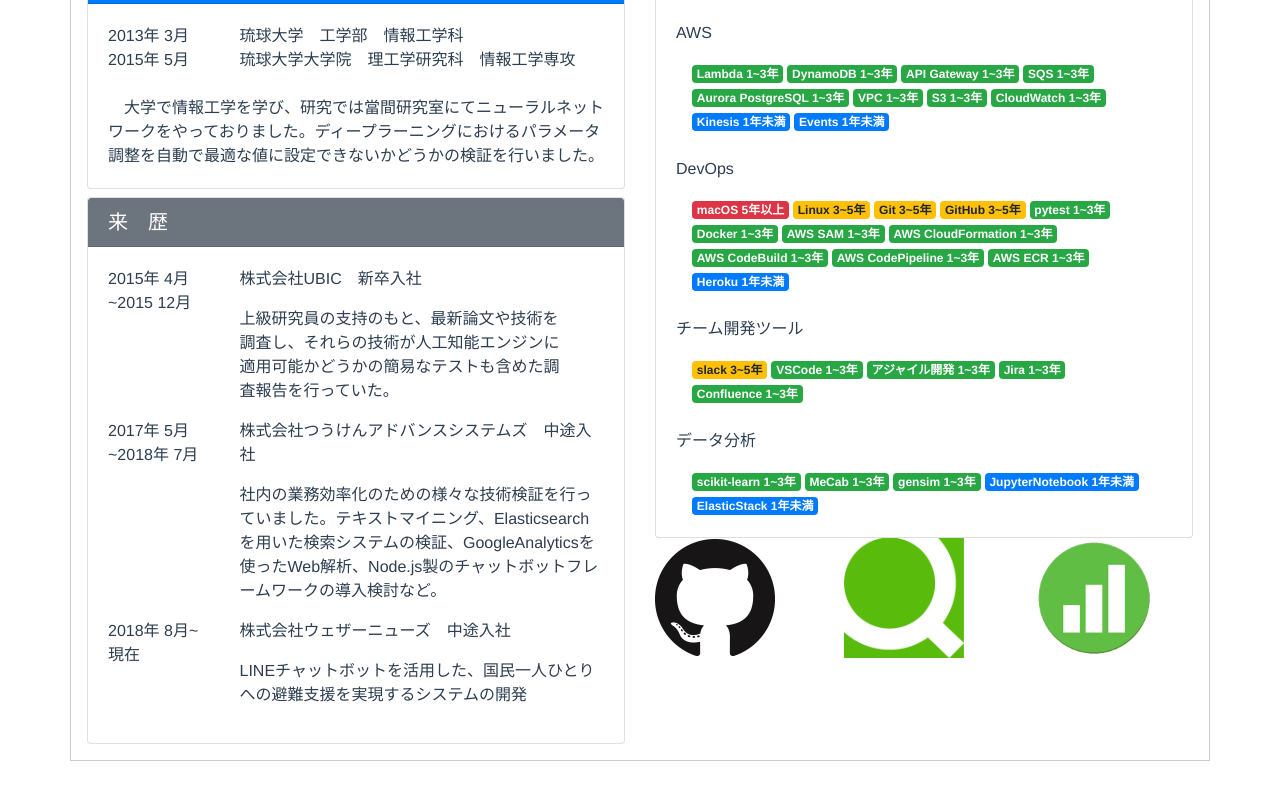
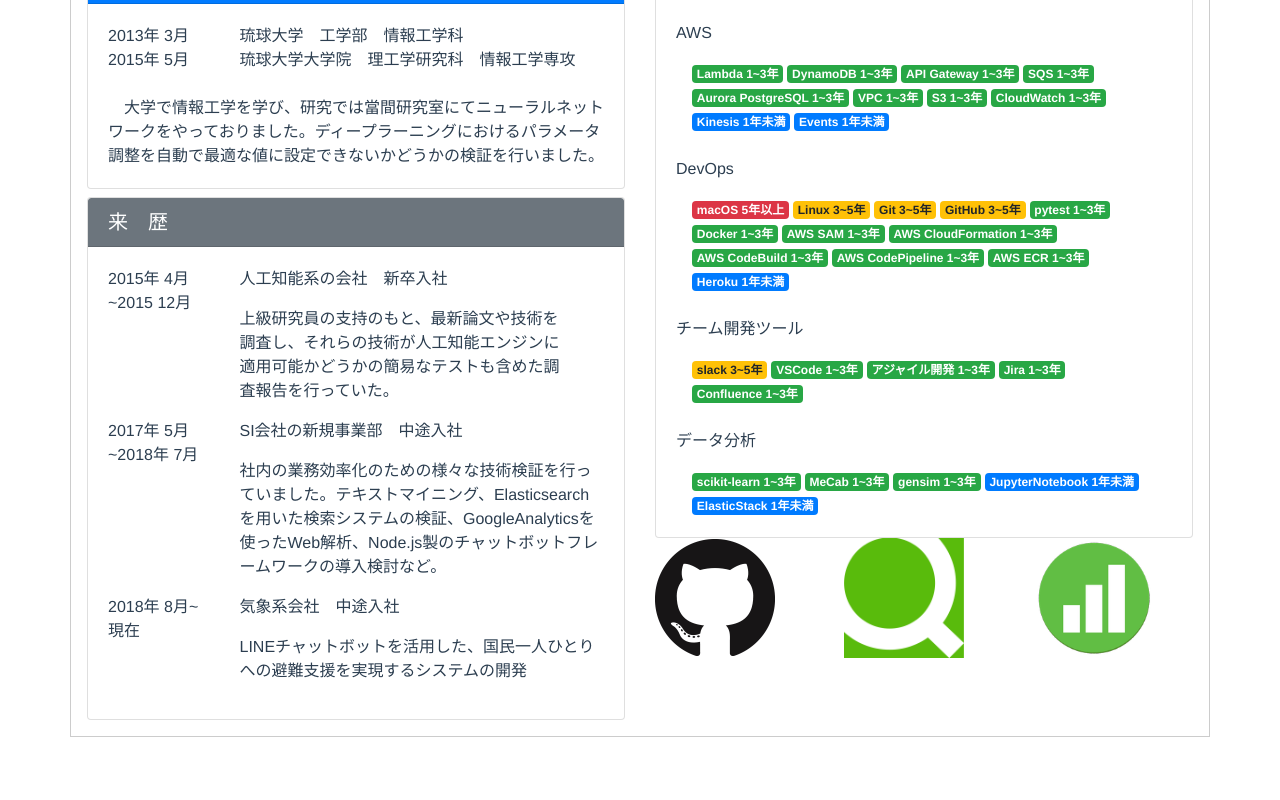
Before and after one commit to jackkitte/Django-study, a Vue app in the folder drf-vue-sample/frontend/: page /profile in a window 1280 px wide. Shown: the part 386-1186 px from the top of the page. Built offline with nearby package versions, Linux system fonts and the light colour scheme.

Commit message:
toとhrefの使い分け

```diff
--- a/drf-vue-sample/frontend/src/components/GlobalHeader.vue
+++ b/drf-vue-sample/frontend/src/components/GlobalHeader.vue
@@ -2,7 +2,7 @@
   <!-- ヘッダナビゲーション -->
   <div id="header">
     <b-navbar toggleable="lg" type="dark" variant="primary">
-      <b-navbar-brand href="/">jackkitteの部屋</b-navbar-brand>
+      <b-navbar-brand to="/">jackkitteの部屋</b-navbar-brand>
       <b-navbar-toggle target="nav-collapse"></b-navbar-toggle>
         <b-collapse id="nav-collapse" is-nav>
           <b-navbar-nav>
@@ -12,7 +12,7 @@
           <b-navbar-nav class="ml-auto">
             <b-nav-item-dropdown right v-if="isLoggedIn">
               <template slot="button-content">{{ username }}</template>
-              <b-dropdown-item to="/" @click="clickLogout">ログアウト</b-dropdown-item>
+              <b-dropdown-item href="/register" @click="clickLogout">ログアウト</b-dropdown-item>
               <b-dropdown-item to="/users">ユーザー一覧</b-dropdown-item>
               <b-dropdown-item to="/register">ユーザー追加</b-dropdown-item>
             </b-nav-item-dropdown>
--- a/drf-vue-sample/frontend/src/pages/LoginPage.vue
+++ b/drf-vue-sample/frontend/src/pages/LoginPage.vue
@@ -55,7 +55,7 @@
         .then(() => {
           console.log('Login succeeded.')
           this.$store.dispatch('message/setInfoMessage', { message: 'ログインしました。' })
-          const next = this.$route.query.next || '/'
+          const next = this.$route.query.next || '/register'
           this.$router.replace(next)
         })
     }
--- a/drf-vue-sample/frontend/src/pages/ProfilePage.vue
+++ b/drf-vue-sample/frontend/src/pages/ProfilePage.vue
@@ -52,21 +52,21 @@
             <b-row>
               <b-col md=3>2015年 4月~2015 12月</b-col>
               <b-col md=8>
-                <p>株式会社UBIC　新卒入社</p>
+                <p>人工知能系の会社　新卒入社</p>
                 <p>上級研究員の支持のもと、最新論文や技術を調査し、それらの技術が人工知能エンジンに適用可能かどうかの簡易なテストも含めた調査報告を行っていた。</p>
               </b-col>
             </b-row>
             <b-row>
               <b-col md=3>2017年 5月~2018年 7月</b-col>
               <b-col md=9>
-                <p>株式会社つうけんアドバンスシステムズ　中途入社</p>
+                <p>SI会社の新規事業部　中途入社</p>
                 <p>社内の業務効率化のための様々な技術検証を行っていました。テキストマイニング、Elasticsearchを用いた検索システムの検証、GoogleAnalyticsを使ったWeb解析、Node.js製のチャットボットフレームワークの導入検討など。</p>
               </b-col>
             </b-row>
             <b-row>
               <b-col md=3>2018年 8月~現在</b-col>
               <b-col md=9>
-                <p>株式会社ウェザーニューズ　中途入社</p>
+                <p>気象系会社　中途入社</p>
                 <p>LINEチャットボットを活用した、国民一人ひとりへの避難支援を実現するシステムの開発</p>
               </b-col>
             </b-row>
--- a/drf-vue-sample/frontend/src/pages/ResumeCardsPage.vue
+++ b/drf-vue-sample/frontend/src/pages/ResumeCardsPage.vue
@@ -29,7 +29,7 @@
 const sampleData = [
   {
     id: 1,
-    companyName: "株式会社ウェザーニューズ",
+    companyName: "気象系会社",
     picture: require("@/assets/lambda.png"),
     project: "LINE防災チャットボット研究開発",
     term: "2018年8月 ~ 現在",
@@ -55,7 +55,7 @@
   },
   {
     id: 2,
-    companyName: "株式会社つうけんアドバンスシステムズ",
+    companyName: "SI会社の新規事業部",
     picture: require("@/assets/nodejs.png"),
     project: "チャットボット導入検討",
     term: "2018年1月 ~ 2018年7月",
@@ -68,7 +68,7 @@
   },
   {
     id: 3,
-    companyName: "株式会社つうけんアドバンスシステムズ",
+    companyName: "SI会社の新規事業部",
     picture: require("@/assets/elasticstack.png"),
     project: "検索エンジンシステムの検証",
     term: "2018年1月 ~ 2018年7月",
--- a/drf-vue-sample/frontend/src/pages/ResumePage.vue
+++ b/drf-vue-sample/frontend/src/pages/ResumePage.vue
@@ -47,7 +47,7 @@
 const sampleData = [
   {
     id: 1,
-    companyName: "株式会社ウェザーニューズ",
+    companyName: "気象系会社",
     picture: require("@/assets/lambda.png"),
     project: "LINE防災チャットボット研究開発",
     term: "2018年8月 ~ 現在",
@@ -73,7 +73,7 @@
   },
   {
     id: 2,
-    companyName: "株式会社つうけんアドバンスシステムズ",
+    companyName: "SI会社の新規事業部",
     picture: require("@/assets/nodejs.png"),
     project: "チャットボット導入検討",
     term: "2018年1月 ~ 2018年7月",
@@ -86,7 +86,7 @@
   },
   {
     id: 3,
-    companyName: "株式会社つうけんアドバンスシステムズ",
+    companyName: "SI会社の新規事業部",
     picture: require("@/assets/elasticstack.png"),
     project: "検索エンジンシステムの検証",
     term: "2018年1月 ~ 2018年7月",
--- a/drf-vue-sample/frontend/src/router.js
+++ b/drf-vue-sample/frontend/src/router.js
@@ -14,7 +14,7 @@
 const router = new VueRouter({
   mode: 'history',
   routes: [
-    { path: '/', component: HomePage, meta: { requiresAuth: true } },
+    { path: '/', component: HomePage },
     { path: '/users',
       component: UsersPage,
       meta: { requiresAuth: true },
```
